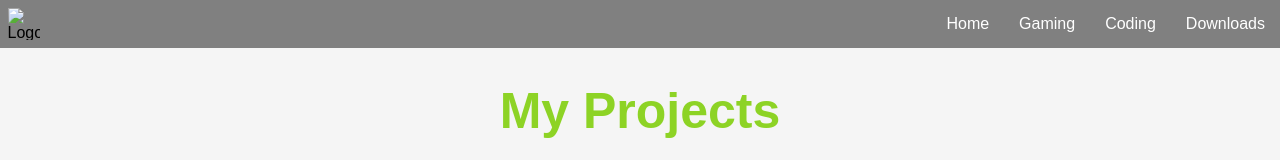
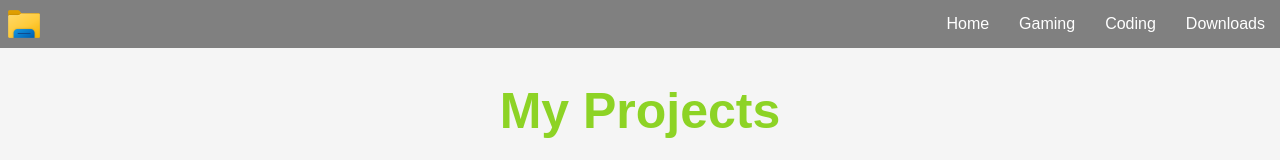
Before and after one commit to OllyM06/Website, a plain HTML site: page index.html in a window 1280 px wide. Shown: the top 160 px of the page. Drawn offline with Linux system fonts and the light colour scheme.

Commit message:
Update index.html

```diff
--- a/index.html
+++ b/index.html
@@ -9,7 +9,7 @@
 
 <nav class="navbar">
   <ul>
-    <img src="Images\Logo.ico" alt="Logo" width="32" height="32" class="center">
+    <img src="Website/Logo.ico" alt="Logo" width="32" height="32" class="center">
     <li><a href="downloads.html">Downloads</a></li>
     <li><a href="coding.html">Coding</a></li>
     <li><a href="gaming.html">Gaming</a></li>
```
